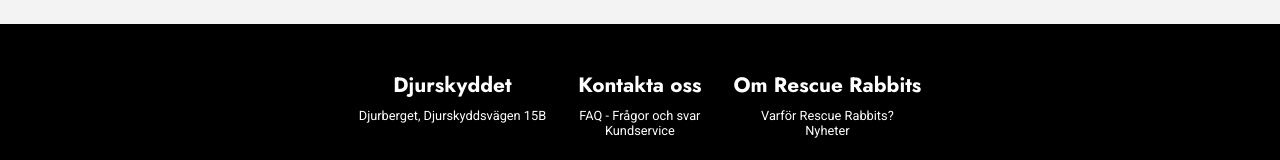
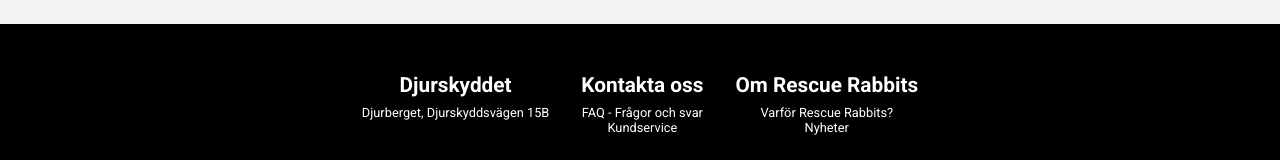
Before and after one commit to timand1/rescue-rabbits-magic-monkeys, a React (Vite) app: page /Confirmed in a window 1280 px wide. Shown: the part 744-904 px from the top of the page. Built offline with nearby package versions, Linux system fonts and the light colour scheme.

Commit message:
footer nesting

```diff
--- a/src/components/Footer.tsx
+++ b/src/components/Footer.tsx
@@ -11,7 +11,7 @@
 
 
     return (
-        <footer className=' flex footer-container'>
+        <footer className='footer-container'>
             <div className='flex footer'>
                 <div className='footer-box'>
                     <h2 className='footer-header '>Djurskyddet</h2>
--- a/src/styles/_footer.scss
+++ b/src/styles/_footer.scss
@@ -3,8 +3,8 @@
     padding: 5rem 0 5rem 0;
     width: 100vw;
     height: 8rem;
+    color: white;
     background-color: rgb(0, 0, 0);
-    color: white;
     @include variables.flexContainer();
     justify-content: center;
     align-items: center ;
@@ -12,17 +12,24 @@
 }
 
 .footer{
+    @include variables.flexContainer(row);
     transition: .1s all;
     gap: 2rem;
-}
+
+    .footer-box{
 
         .footer-header{
+
+            font-family: variables.$primary-font;
             font-size: 1.3rem;
             margin-bottom: .5rem;
             }
             .footer-info{
                 font-size: .8rem;
             }
+        }
+    }
+
 
 @media only screen and (max-width: 786px) {
     .footer{
```
Lines whose indentation alone changed are shown as unchanged.
